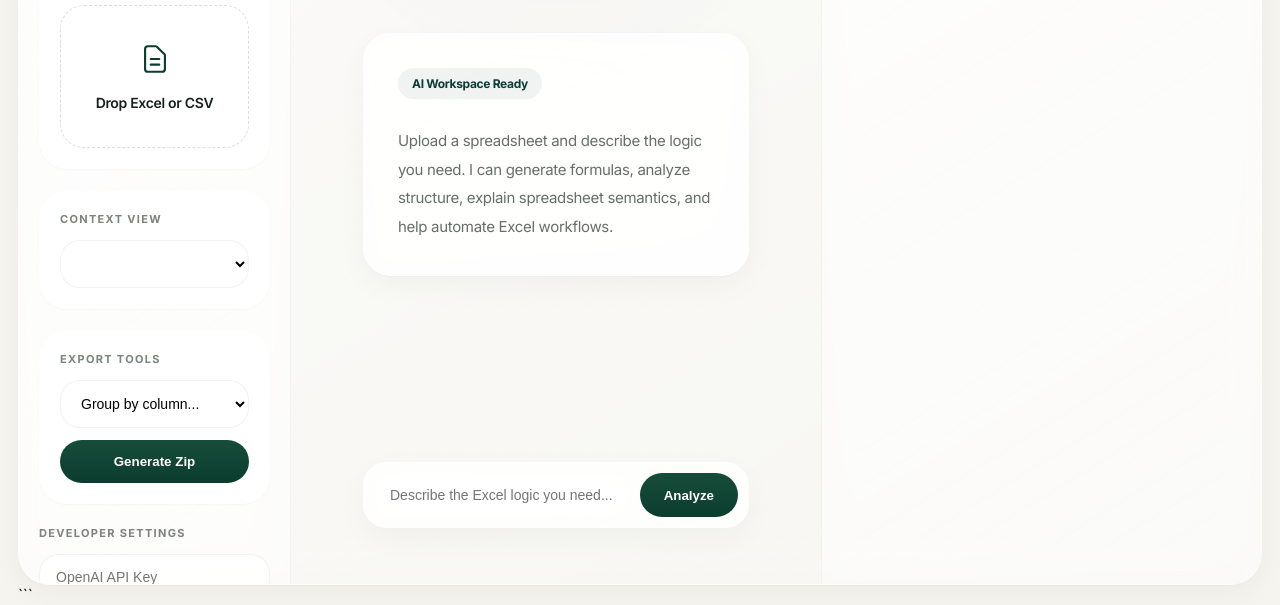
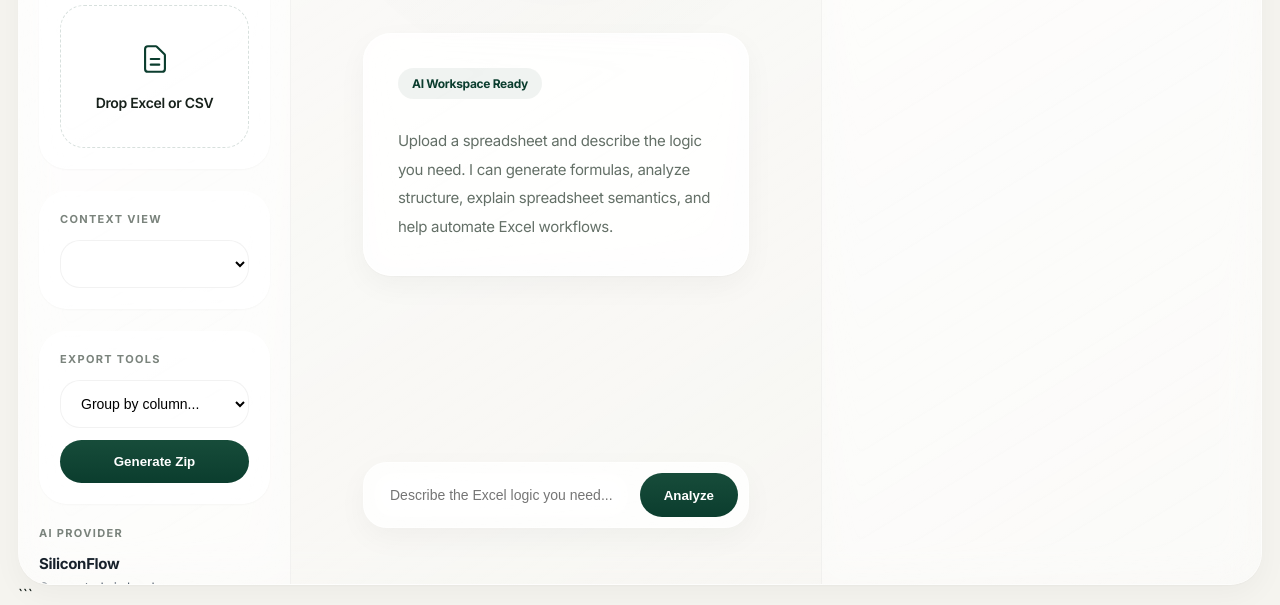
Before and after one commit to wang060509/savant-ai, a website: page index.html in a window 1280 px wide. Shown: the part 197-802 px from the top of the page. Drawn offline with nearby package versions, Linux system fonts and the light colour scheme; a script that the page names is missing.

```diff
--- a/index.html
+++ b/index.html
@@ -63,8 +63,11 @@
     </div>
 
     <div style="margin-top:auto;">
-        <span class="section-label">Developer Settings</span>
-        <input type="password" id="apiKey" placeholder="OpenAI API Key">
+        <span class="section-label">AI Provider</span>
+        <div style="display:flex;flex-direction:column;gap:6px;">
+            <span style="font-size:15px;font-weight:700;color:#17212b;">SiliconFlow</span>
+            <span style="font-size:13px;color:#525f6d;">Connected via local proxy</span>
+        </div>
     </div>
 </aside>
 
```
Also changed, not shown: README.md, 1 other file.
